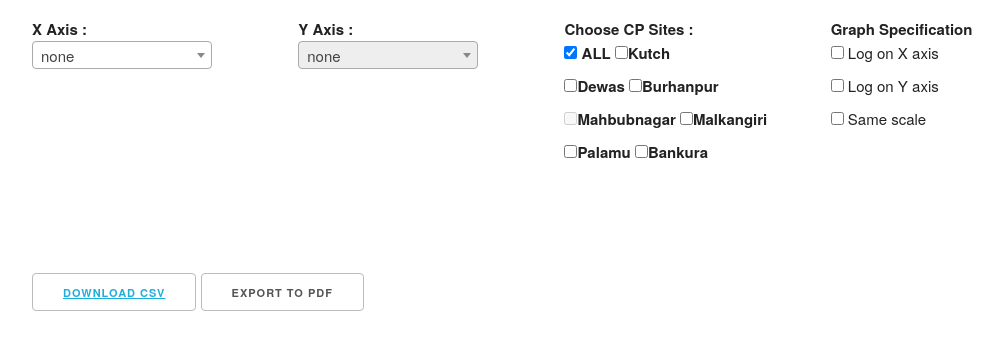
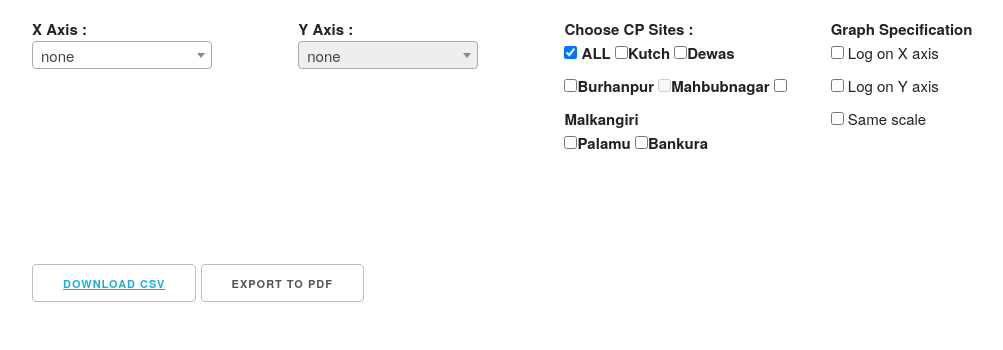
Before and after one commit to rainfedindia/BaselineApp, a plain HTML site: page templates/app.html in a window 1280 px wide. Shown: the part 44-394 px from the top of the page, without its empty margins (96-1099 px from the left). Drawn offline with Linux system fonts and the light colour scheme; files that its build step writes are made by us from their sources; files whose address does not match are found by name.

Commit message:
Thre cols for cpSite

```diff
--- a/templates/app.html
+++ b/templates/app.html
@@ -51,11 +51,11 @@
             <div class="three columns">
                 <b>Choose CP Sites :</b></br>
                 <b><input class="cb" checked="true" type="checkbox" id="cb0"> ALL</b>
-                <b><input class="cb" type="checkbox" id="cb1"/>Kutch  </b><br>
-                <b><input class="cb" type="checkbox" id="cb2"/>Dewas </b>
-                <b><input class="cb" type="checkbox" id="cb3"/>Burhanpur </b><br>
+                <b><input class="cb" type="checkbox" id="cb1"/>Kutch  </b>
+                <b><input class="cb" type="checkbox" id="cb2"/>Dewas </b><br>
+                <b><input class="cb" type="checkbox" id="cb3"/>Burhanpur </b>
                 <b><input class="cb" type="checkbox" id="cb4" disabled="disabled"/>Mahbubnagar </b>
-                <b><input class="cb" type="checkbox" id="cb5"/>Malkangiri<br> </b>
+                <b><input class="cb" type="checkbox" id="cb5"/>Malkangiri </b><br>
                 <b><input class="cb" type="checkbox" id="cb6"/>Palamu </b>
                 <b><input class="cb" type="checkbox" id="cb7"/>Bankura </b>
             </div>
```
